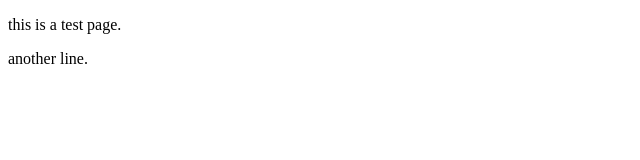
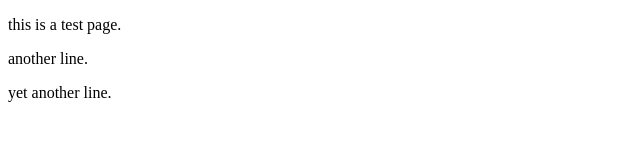
Before and after one commit to mskznkmr/git-test, a plain HTML site: page index.html in a window 1280 px wide. Shown: the whole page, without its empty margins (0-640 px from the left). Drawn offline with Linux system fonts and the light colour scheme.

Commit message:
third commit

```diff
--- a/index.html
+++ b/index.html
@@ -9,5 +9,6 @@
 <body>
     <p>this is a test page.</p>
     <p>another line.</p>
+    <p>yet another line.</p>
 </body>
 </html>
```
